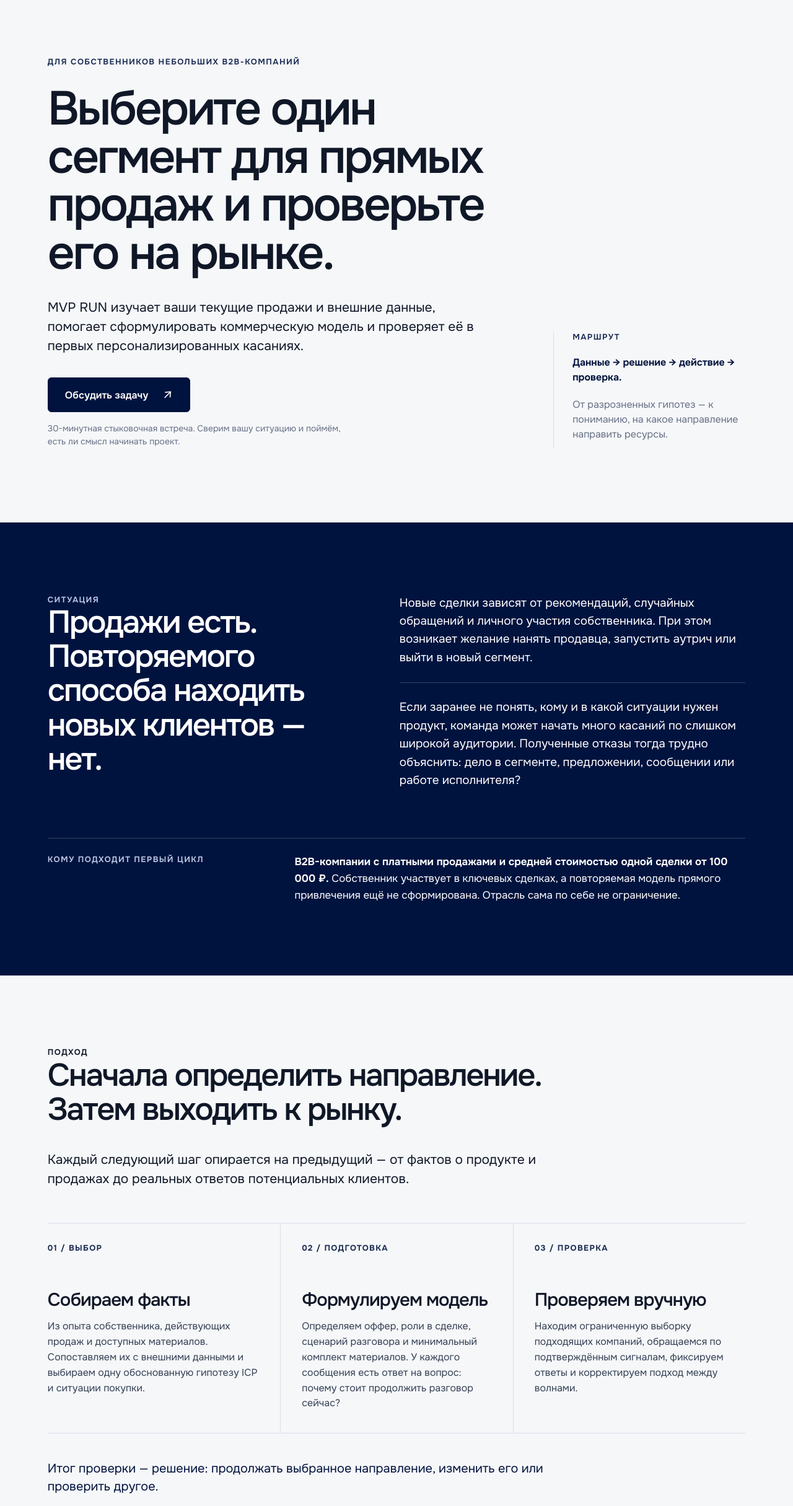
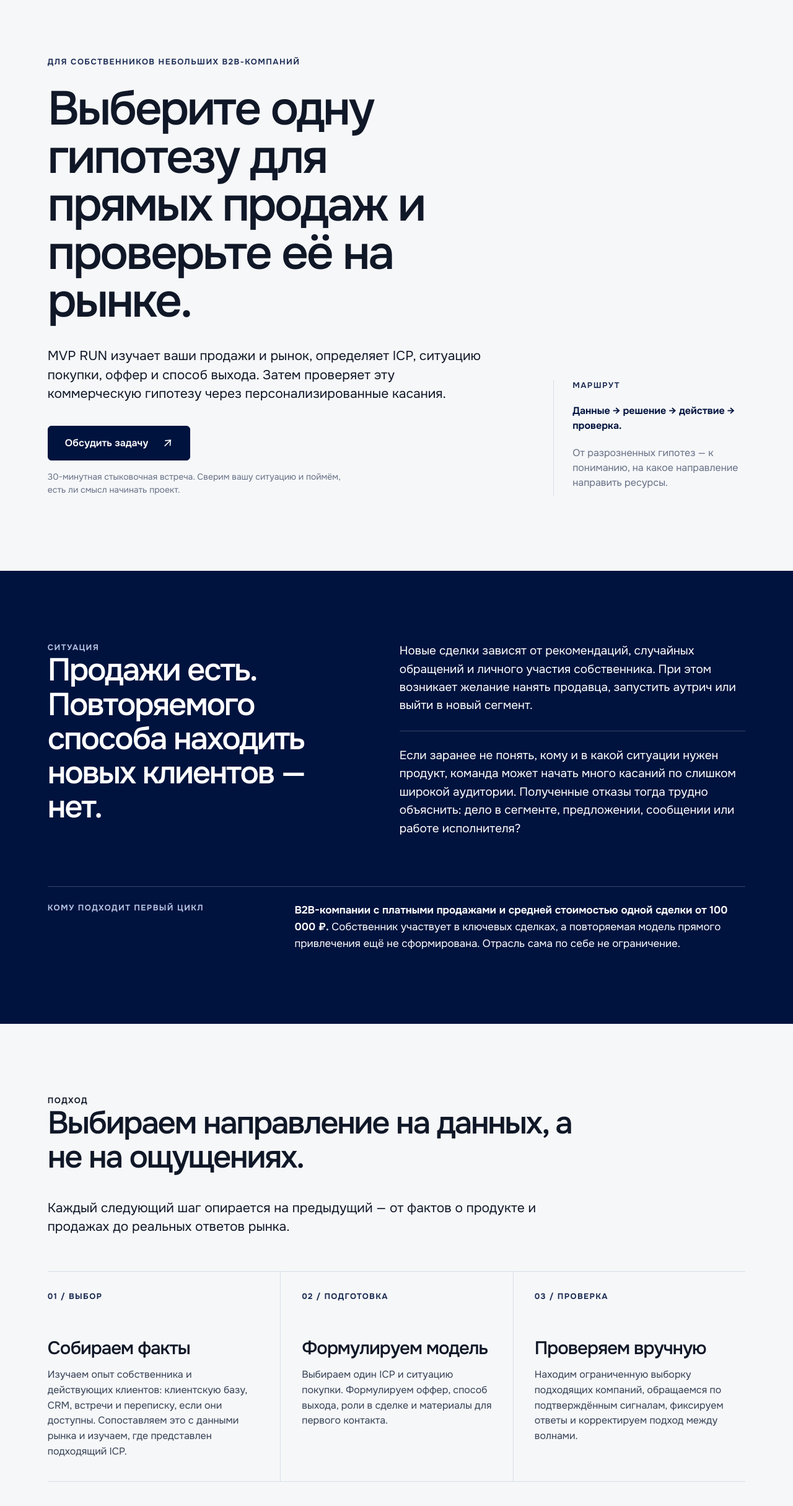
Before and after one commit to mvprun/mvprun.github.io, a plain HTML site: page index.html in a window 1280 px wide. Shown: the part 91-2521 px from the top of the page at 62% size. Drawn offline with Linux system fonts and the light colour scheme.

Commit message:
Add files via upload

```diff
--- a/index.html
+++ b/index.html
@@ -4,8 +4,8 @@
   <meta charset="utf-8">
   <meta name="viewport" content="width=device-width, initial-scale=1">
   <meta name="theme-color" content="#00133e">
-  <meta name="description" content="MVP RUN: выбрать обоснованную гипотезу клиента, подготовить коммерческую модель и проверить её в первых персонализированных касаниях.">
-  <title>MVP RUN — от гипотезы клиента к проверке рынка</title>
+  <meta name="description" content="MVP RUN: выбрать коммерческую гипотезу для прямых B2B-продаж на основе данных о клиентах и рынке и проверить её через персонализированные касания.">
+  <title>MVP RUN — проверка коммерческой гипотезы для прямых B2B-продаж</title>
   <link rel="icon" type="image/svg+xml" href="assets/mvp-run-logo-round.svg">
   <style>
     @font-face{font-family:Onest;src:url('assets/Onest-wght.woff2') format('woff2');font-weight:100 900;font-style:normal;font-display:swap}
@@ -75,6 +75,7 @@
     .stage p{font-size:16px;line-height:1.5;color:#344054;margin-bottom:0}
     .stage-duration{font-size:15px;color:#344054}
     .stage-price{font-size:20px;font-weight:650;color:var(--navy);text-align:right;white-space:nowrap}
+    .stage-summary{font-size:20px;line-height:1.45;color:var(--navy);max-width:1020px;margin-top:30px}
     .stage-note{font-size:15px;color:#344054;max-width:920px;margin-top:25px}
     .evidence .intro{max-width:800px;margin-bottom:45px}
     .case-grid{display:grid;grid-template-columns:1fr 1fr;border-block:1px solid var(--line)}
@@ -109,8 +110,8 @@
       <div class="eyebrow">Для собственников небольших B2B-компаний</div>
       <div class="hero-grid">
         <div class="hero-copy">
-          <h1 id="hero-title">Выберите один сегмент для прямых продаж и проверьте его на рынке.</h1>
-          <p class="lead">MVP RUN изучает ваши текущие продажи и внешние данные, помогает сформулировать коммерческую модель и проверяет её в первых персонализированных касаниях.</p>
+          <h1 id="hero-title">Выберите одну гипотезу для прямых продаж и проверьте её на рынке.</h1>
+          <p class="lead">MVP RUN изучает ваши продажи и рынок, определяет ICP, ситуацию покупки, оффер и способ выхода. Затем проверяет эту коммерческую гипотезу через персонализированные касания.</p>
           <a class="cta" href="https://t.me/SergeySolodyankin" target="_blank" rel="noopener noreferrer"><span>Обсудить задачу</span><span class="arrow" aria-hidden="true">↗</span></a>
           <p class="cta-note">30-минутная стыковочная встреча. Сверим вашу ситуацию и поймём, есть ли смысл начинать проект.</p>
         </div>
@@ -133,14 +134,14 @@
     <section class="section" id="approach" aria-labelledby="approach-title">
       <div class="wrap">
         <div class="eyebrow">Подход</div>
-        <h2 id="approach-title">Сначала определить направление. Затем выходить к рынку.</h2>
-        <p class="lead method-intro">Каждый следующий шаг опирается на предыдущий — от фактов о продукте и продажах до реальных ответов потенциальных клиентов.</p>
+        <h2 id="approach-title">Выбираем направление на данных, а не на ощущениях.</h2>
+        <p class="lead method-intro">Каждый следующий шаг опирается на предыдущий — от фактов о продукте и продажах до реальных ответов рынка.</p>
         <div class="method-grid">
-          <div class="method-step"><span class="step-no">01 / ВЫБОР</span><h3>Собираем факты</h3><p>Из опыта собственника, действующих продаж и доступных материалов. Сопоставляем их с внешними данными и выбираем одну обоснованную гипотезу ICP и ситуации покупки.</p></div>
-          <div class="method-step"><span class="step-no">02 / ПОДГОТОВКА</span><h3>Формулируем модель</h3><p>Определяем оффер, роли в сделке, сценарий разговора и минимальный комплект материалов. У каждого сообщения есть ответ на вопрос: почему стоит продолжить разговор сейчас?</p></div>
+          <div class="method-step"><span class="step-no">01 / ВЫБОР</span><h3>Собираем факты</h3><p>Изучаем опыт собственника и действующих клиентов: клиентскую базу, CRM, встречи и переписку, если они доступны. Сопоставляем это с данными рынка и изучаем, где представлен подходящий ICP.</p></div>
+          <div class="method-step"><span class="step-no">02 / ПОДГОТОВКА</span><h3>Формулируем модель</h3><p>Выбираем один ICP и ситуацию покупки. Формулируем оффер, способ выхода, роли в сделке и материалы для первого контакта.</p></div>
           <div class="method-step"><span class="step-no">03 / ПРОВЕРКА</span><h3>Проверяем вручную</h3><p>Находим ограниченную выборку подходящих компаний, обращаемся по подтверждённым сигналам, фиксируем ответы и корректируем подход между волнами.</p></div>
         </div>
-        <p class="outcome">Итог проверки — решение: продолжать выбранное направление, изменить его или проверить другое.</p>
+        <p class="outcome">Проверяем выбранную гипотезу до того, как вкладывать основные ресурсы в регулярные продажи.</p>
       </div>
     </section>
     <section class="section stages" aria-labelledby="stages-title">
@@ -150,6 +151,7 @@
         <div class="stage"><div class="stage-number">01</div><div><h3>Исследование и выбор приоритетного ICP</h3><p>Обоснованный выбор одного направления для проверки.</p></div><div class="stage-duration">Ориентир: 2–3 недели</div><div class="stage-price">150 000 ₽</div></div>
         <div class="stage"><div class="stage-number">02</div><div><h3>Коммерческая модель и материалы первого запуска</h3><p>Оффер, ситуация покупки, роли, цепочка касаний, сценарий разговора и минимальный Sales Kit.</p></div><div class="stage-duration">Ориентир: 1 неделя</div><div class="stage-price">75 000 ₽</div></div>
         <div class="stage"><div class="stage-number">03</div><div><h3>Ручная проверка рынка</h3><p>Фактические ответы рынка и решение по следующему циклу.</p></div><div class="stage-duration">Ориентир: около 3 недель</div><div class="stage-price">100 000 ₽</div></div>
+        <p class="stage-summary"><strong>Результат первого цикла:</strong> выбранный ICP и ситуация покупки, коммерческая модель выхода, материалы для первых продаж и фактическая реакция рынка. На этой основе понятно, какое направление развивать и какую систему продаж выстраивать дальше.</p>
         <p class="stage-note">Каждый этап оплачивается до начала. Можно остановиться после любого этапа. Начать со второго или третьего можно после аудита достаточности предыдущей работы.</p>
       </div>
     </section>
@@ -162,7 +164,7 @@
           <article class="case"><div class="eyebrow">Кейс 01</div><h3>Разработчик ПО вышел к поставщикам digital signage в США</h3><p>Агентство заказной разработки получало заявки через Upwork: конверсия проработанных заявок в продажу была ниже 1%, стартовый чек — от $500. После анализа клиентов и экспертизы команды выбрали поставщиков digital signage для сетей быстрого питания. Предложили им компетенции разработки для их проектов, подготовили материалы и проверили гипотезу через email и LinkedIn.</p><p class="case-result">Три заинтересованных поставщика, обслуживающих свыше 1000 ресторанов быстрого питания в США.</p></article>
           <article class="case"><div class="eyebrow">Кейс 02</div><h3>ИИ-аналитика для фармпроизводителей</h3><p>Продукт анализировал видеодоклады и вебинары медицинских специалистов, чтобы выявлять их мнения о препаратах и аналогах. Его уже использовал крупный международный фармпроизводитель. Нужно было проверить спрос на узком рынке — около 150 потенциальных фармпроизводителей с миллиардными оборотами и множеством подразделений. После интервью с командой и действующим клиентом определили роли ЛПР, подготовили материалы и вышли к ним через email.</p><p class="case-result">133 подтверждённых email ЛПР, 23 ответа и 8 проведённых встреч. Одна компания запустила процедуру закупки.</p></article>
         </div>
-        <p class="bound">Результат первого цикла — обоснованная коммерческая гипотеза, подготовленные материалы, рыночные сигналы и решение, куда двигаться дальше.</p>
+        <p class="bound">Если проверка показывает перспективное направление, мы настроим инфраструктуру продаж и запустим регулярное привлечение клиентов.</p>
       </div>
     </section>
     <section class="closing" aria-labelledby="closing-title">
```
